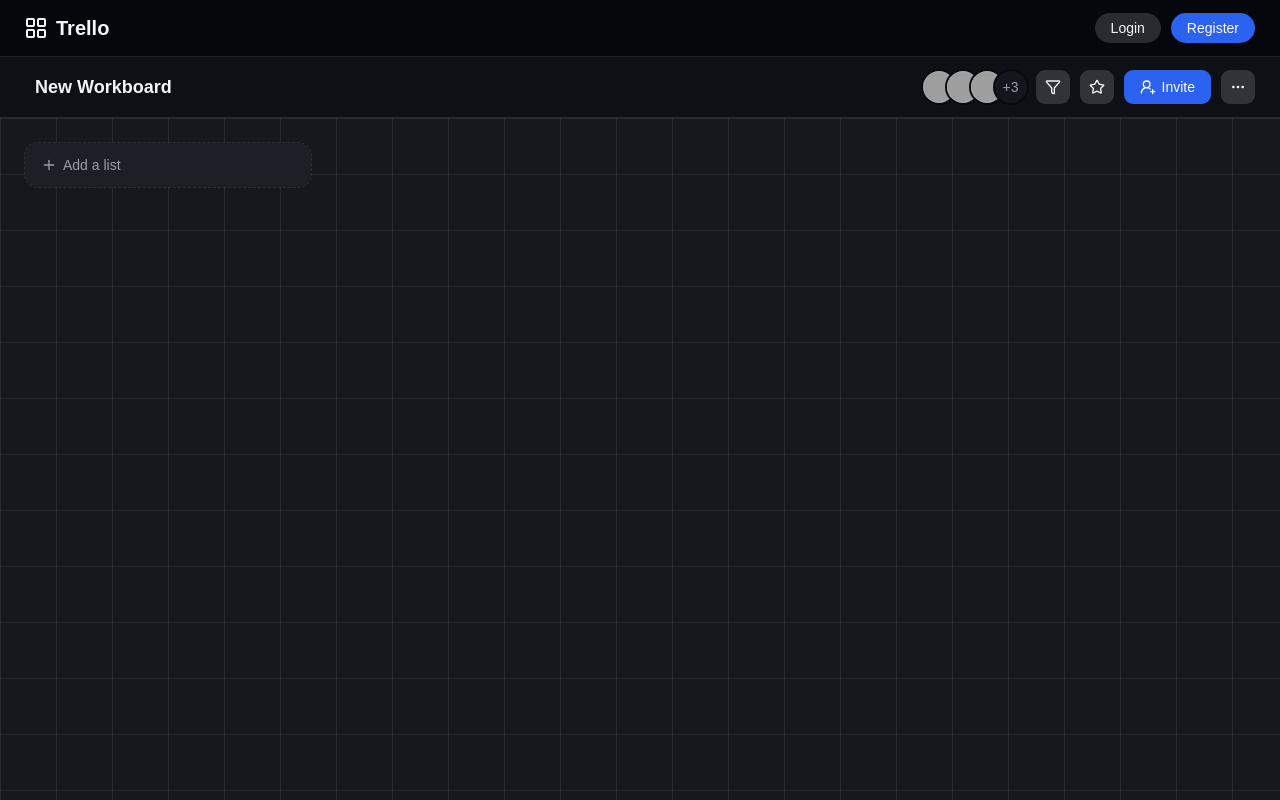
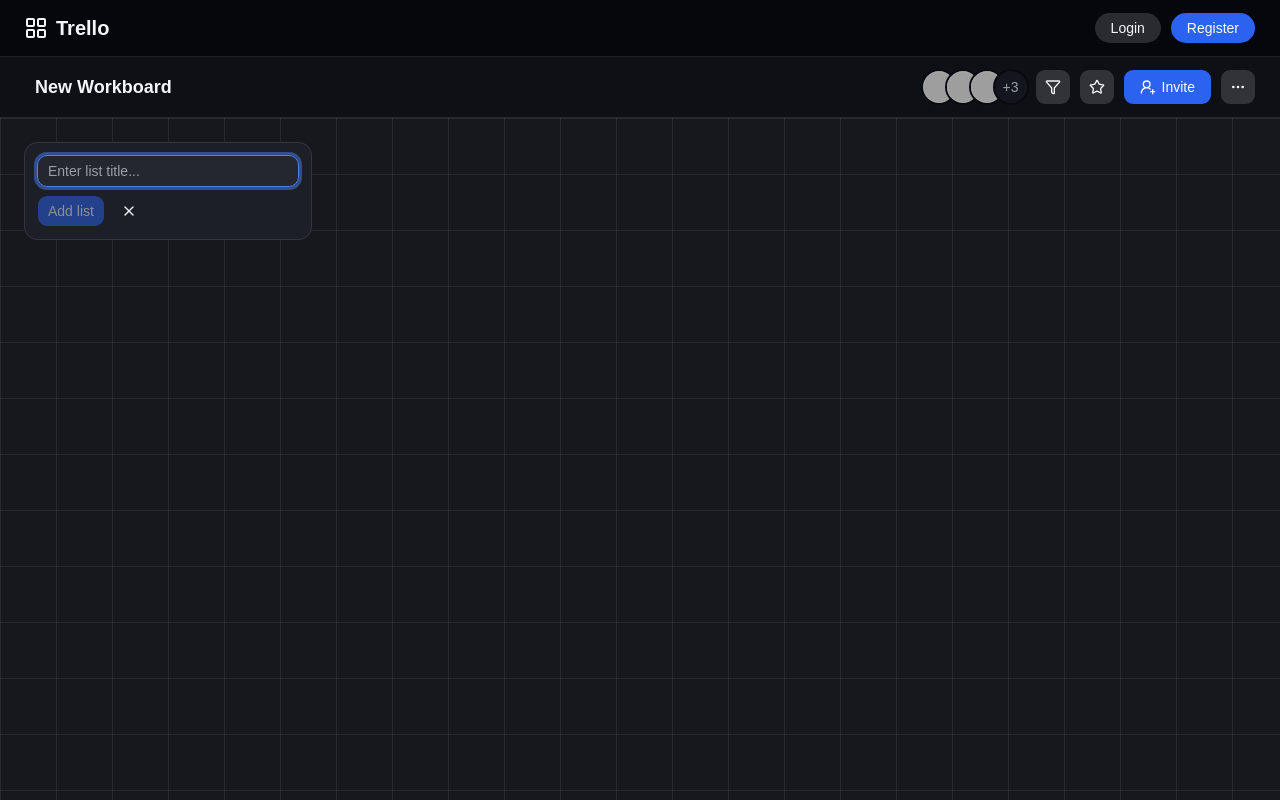
Before and after one commit to YaroslavKuzyk/trello, a React (Vite) app in the folder app/: page / in a window 1280 px wide. Both pictures are taken after a click on the button "Add a list". Built offline with nearby package versions, Linux system fonts and the light colour scheme; grey boxes are pictures that could not be loaded.

Commit message:
feat: implement CreateListCard component and centralize workboard constants

```diff
--- /dev/null
+++ b/app/src/features/workboard/components/CreateListCard.tsx
@@ -0,0 +1,70 @@
+import { Button } from "@/components/ui/button";
+import { Input } from "@/components/ui/input";
+import { Plus, X } from "lucide-react";
+import { useState } from "react";
+import { MAX_LIST_NAME_LENGTH } from "@/features/workboard/constants";
+
+function CreateListCard() {
+  const [isCreating, setIsCreating] = useState(false);
+  const [title, setTitle] = useState("");
+
+  const cancelCreating = () => {
+    setTitle("");
+    setIsCreating(false);
+  };
+
+  const submitList = (e: React.FormEvent<HTMLFormElement>) => {
+    e.preventDefault();
+    if (!title.trim()) {
+      return;
+    }
+    // TODO: створення списку, коли з'явиться джерело даних
+    setTitle("");
+  };
+
+  if (!isCreating) {
+    return (
+      <Button
+        variant="secondary"
+        className="h-auto w-72 shrink-0 justify-start rounded-xl border border-dashed border-border px-4 py-3 text-muted-foreground hover:text-foreground"
+        onClick={() => setIsCreating(true)}
+      >
+        <Plus />
+        Add a list
+      </Button>
+    );
+  }
+
+  return (
+    <form
+      onSubmit={submitList}
+      onKeyDown={(e) => e.key === "Escape" && cancelCreating()}
+      className="flex w-72 shrink-0 flex-col gap-2 rounded-xl border border-border bg-secondary p-3"
+    >
+      <Input
+        value={title}
+        onChange={(e) => setTitle(e.target.value)}
+        placeholder="Enter list title..."
+        aria-label="List title"
+        maxLength={MAX_LIST_NAME_LENGTH}
+        autoFocus
+      />
+      <div className="flex items-center gap-2">
+        <Button type="submit" disabled={!title.trim()}>
+          Add list
+        </Button>
+        <Button
+          type="button"
+          variant="ghost"
+          size="icon"
+          onClick={cancelCreating}
+          aria-label="Cancel"
+        >
+          <X />
+        </Button>
+      </div>
+    </form>
+  );
+}
+
+export default CreateListCard;
--- a/app/src/features/workboard/components/EditableWorkboardName.tsx
+++ b/app/src/features/workboard/components/EditableWorkboardName.tsx
@@ -1,13 +1,16 @@
 import { Button } from "@/components/ui/button";
 import { Input } from "@/components/ui/input";
 import { useState } from "react";
-
-const DEFAULT_NAME = "New Workboard";
-const MAX_NAME_LENGTH = 50;
+import {
+  MAX_WORKBOARD_NAME_LENGTH,
+  DEFAULT_WORKBOARD_NAME,
+} from "@/features/workboard/constants";
 
 function EditableWorkboardName() {
-  const [workboardName, setWorkboardName] = useState(DEFAULT_NAME);
-  const [workboardNameDraft, setWorkboardNameDraft] = useState(DEFAULT_NAME);
+  const [workboardName, setWorkboardName] = useState(DEFAULT_WORKBOARD_NAME);
+  const [workboardNameDraft, setWorkboardNameDraft] = useState(
+    DEFAULT_WORKBOARD_NAME,
+  );
   const [isEditing, setIsEditing] = useState(false);
 
   const saveWorkboardName = () => {
@@ -44,8 +47,8 @@ function EditableWorkboardName() {
           onKeyDown={onKeyDown}
           autoFocus
           aria-label="Workboard name"
-          className="h-10 text-lg font-semibold md:text-lg"
-          maxLength={MAX_NAME_LENGTH}
+          className="h-10 text-lg font-semibold"
+          maxLength={MAX_WORKBOARD_NAME_LENGTH}
         />
       ) : (
         <Button
--- /dev/null
+++ b/app/src/features/workboard/constants.ts
@@ -0,0 +1,3 @@
+export const MAX_WORKBOARD_NAME_LENGTH = 50;
+export const DEFAULT_WORKBOARD_NAME = "New Workboard";
+export const MAX_LIST_NAME_LENGTH = 50;
--- a/app/src/features/workboard/pages/WorkboardPage.tsx
+++ b/app/src/features/workboard/pages/WorkboardPage.tsx
@@ -1,8 +1,9 @@
 import EditableWorkboardName from "@/features/workboard/components/EditableWorkboardName";
 import WorkboardMembers from "@/features/workboard/components/WorkboardMembers";
-import { Funnel, Star, UserRoundPlus, Ellipsis, Plus } from "lucide-react";
+import { Funnel, Star, UserRoundPlus, Ellipsis } from "lucide-react";
 import { Button } from "@/components/ui/button";
 import IconButton from "@/components/shared/IconButton";
+import CreateListCard from "@/features/workboard/components/CreateListCard";
 
 function WorkboardPage() {
   return (
@@ -34,13 +35,7 @@ function WorkboardPage() {
 
       <div className="bg-grid flex flex-1 items-start gap-4 overflow-x-auto p-6">
         {/* Колонки дошки */}
-        <Button
-          variant="secondary"
-          className="h-auto w-72 shrink-0 justify-start rounded-xl border border-dashed border-border px-4 py-3 text-muted-foreground hover:text-foreground"
-        >
-          <Plus />
-          Add a list
-        </Button>
+        <CreateListCard />
       </div>
     </div>
   );
```
Also changed, not shown: app/src/features/workboard/index.ts (line endings or trailing spaces).
